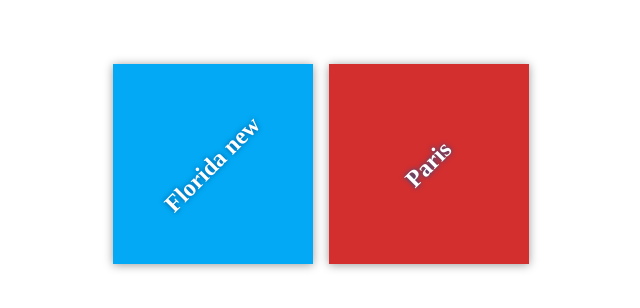
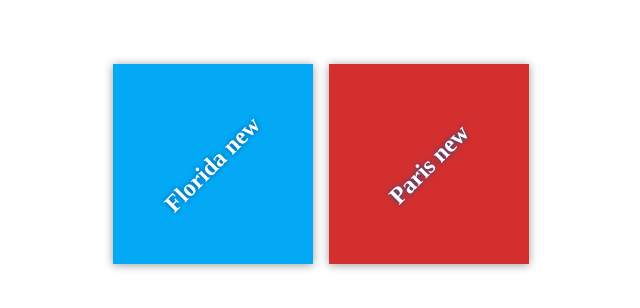
Before and after one commit to ashish47108/my-travel-plans, a plain HTML site: page index.html in a window 1280 px wide. Shown: the part 236-544 px from the top of the page, 319-959 px from the left. Drawn offline with Linux system fonts and the light colour scheme.

Commit message:
another country

```diff
--- a/index.html
+++ b/index.html
@@ -15,7 +15,7 @@
             </div>
 
             <div class="destination" id="paris">
-                <h2>Paris</h2>
+                <h2>Paris new</h2>
             </div>
         </div>
     </div>
```
